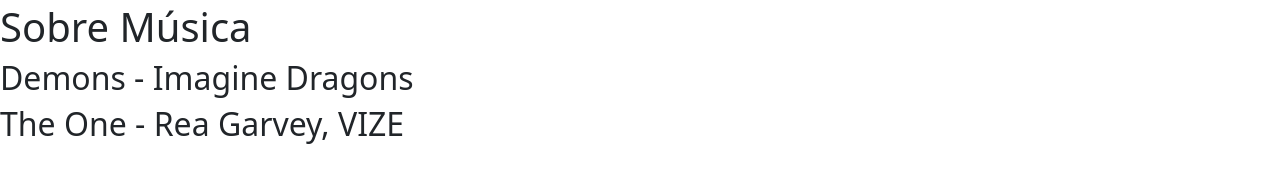
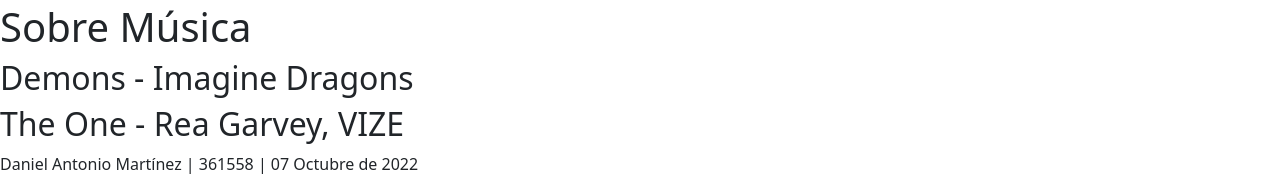
Before and after one commit to DaniAntonio/MisHobbies, a plain HTML site: page index.html in a window 1280 px wide. Shown: the part 1011-1203 px from the top of the page. Before the commit the page ends 1163 px from the top, so only its background shows below. Drawn offline with nearby package versions, Linux system fonts and the light colour scheme.

Commit message:
En el footer agrega tu nombre, matrícula y la fecha cuando realizaste la práctica

```diff
--- a/index.html
+++ b/index.html
@@ -73,7 +73,7 @@
 
     </div>
     <footer>
-
+        <p>Daniel Antonio Martínez  |  361558  |  07 Octubre de 2022</p>
     </footer>
     <script src="https://cdn.jsdelivr.net/npm/bootstrap@5.2.2/dist/js/bootstrap.bundle.min.js" integrity="sha384-OERcA2EqjJCMA+/3y+gxIOqMEjwtxJY7qPCqsdltbNJuaOe923+mo//f6V8Qbsw3" crossorigin="anonymous"></script>
 </body>
```
